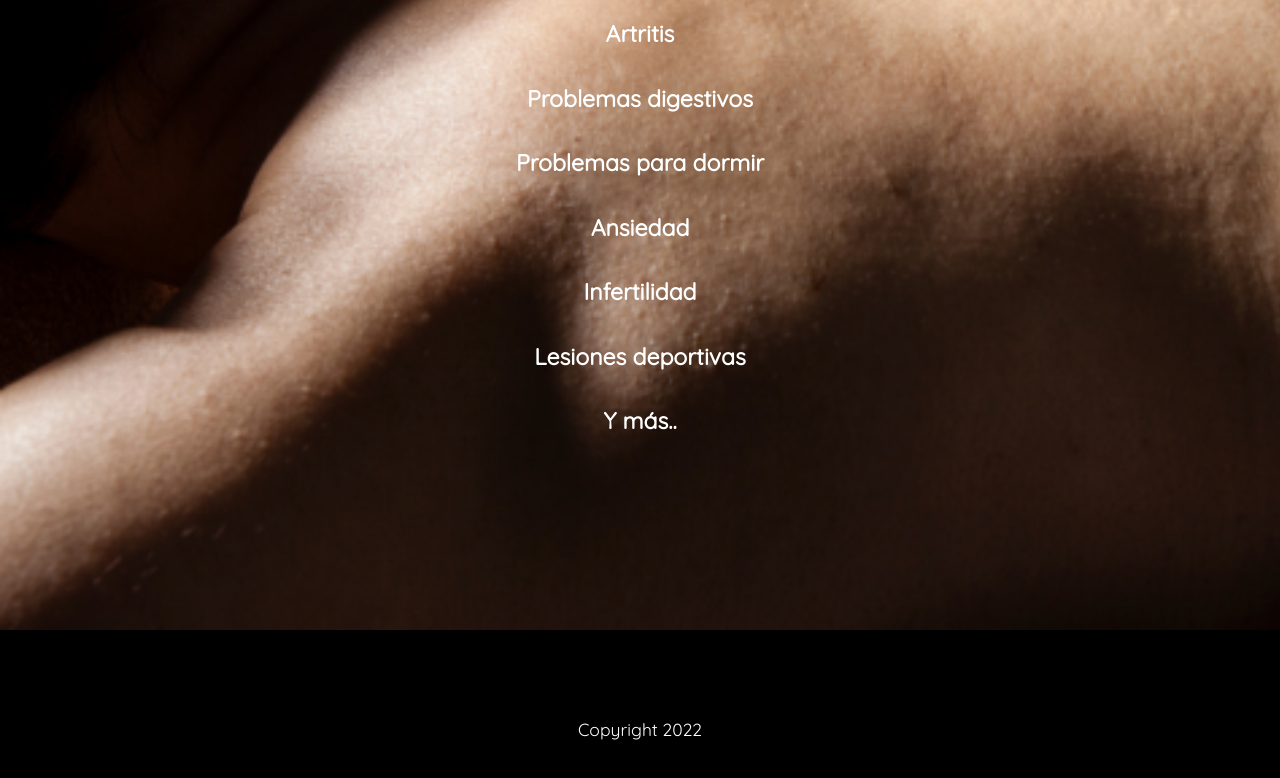
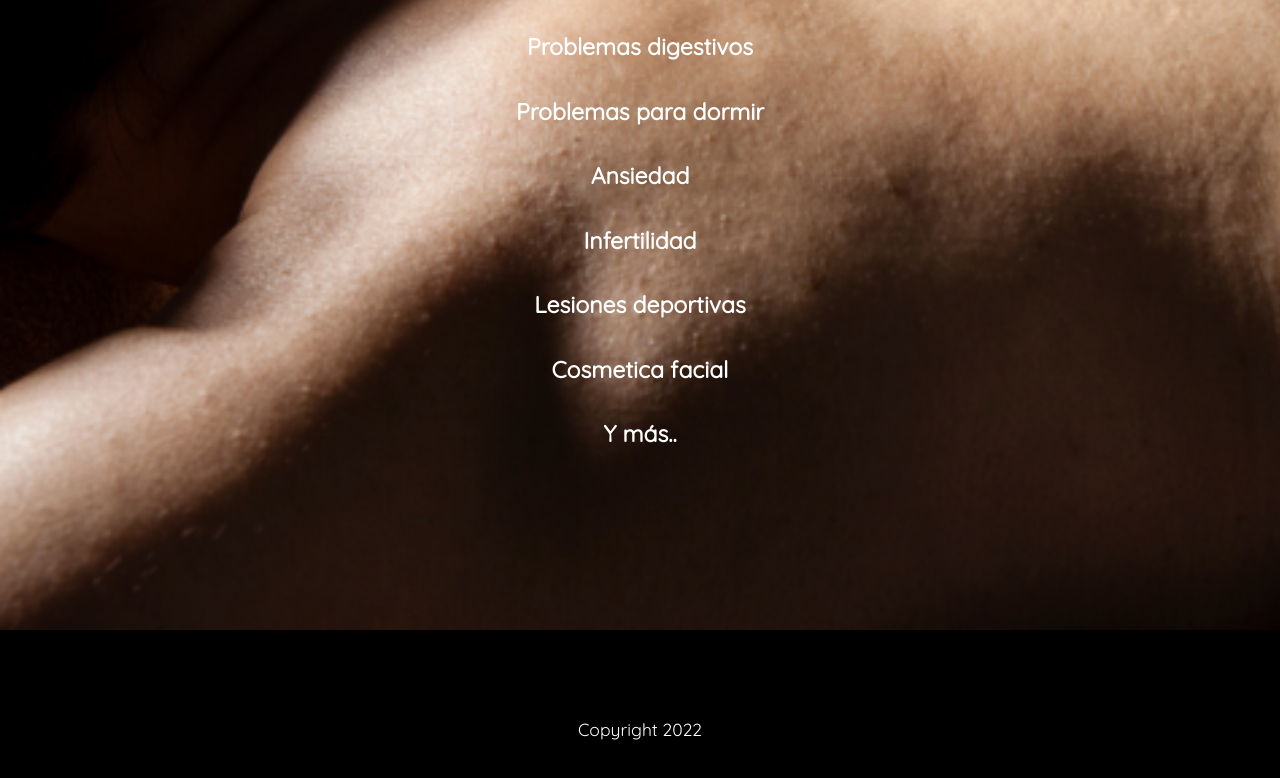
Before and after one commit to Lenz-or/Coder-MedTradChina, a website: page index.html in a window 1280 px wide. Shown: the part 1050-1828 px from the top of the page. Drawn offline with nearby package versions, Linux system fonts and the light colour scheme.

Commit message:
Se agrega palabra en home

```diff
--- a/index.html
+++ b/index.html
@@ -81,6 +81,7 @@
                 <p class="main__article__seccion--p"><strong>Ansiedad</strong></p>
                 <p class="main__article__seccion--p"><strong>Infertilidad</strong></p>
                 <p class="main__article__seccion--p"><strong>Lesiones deportivas</strong></p>
+                <p class="main__article__seccion--p"><strong>Cosmetica facial</strong></p>
                 <p class="main__article__seccion--p"><strong>Y más..</strong></p>
 
             </section>
```
